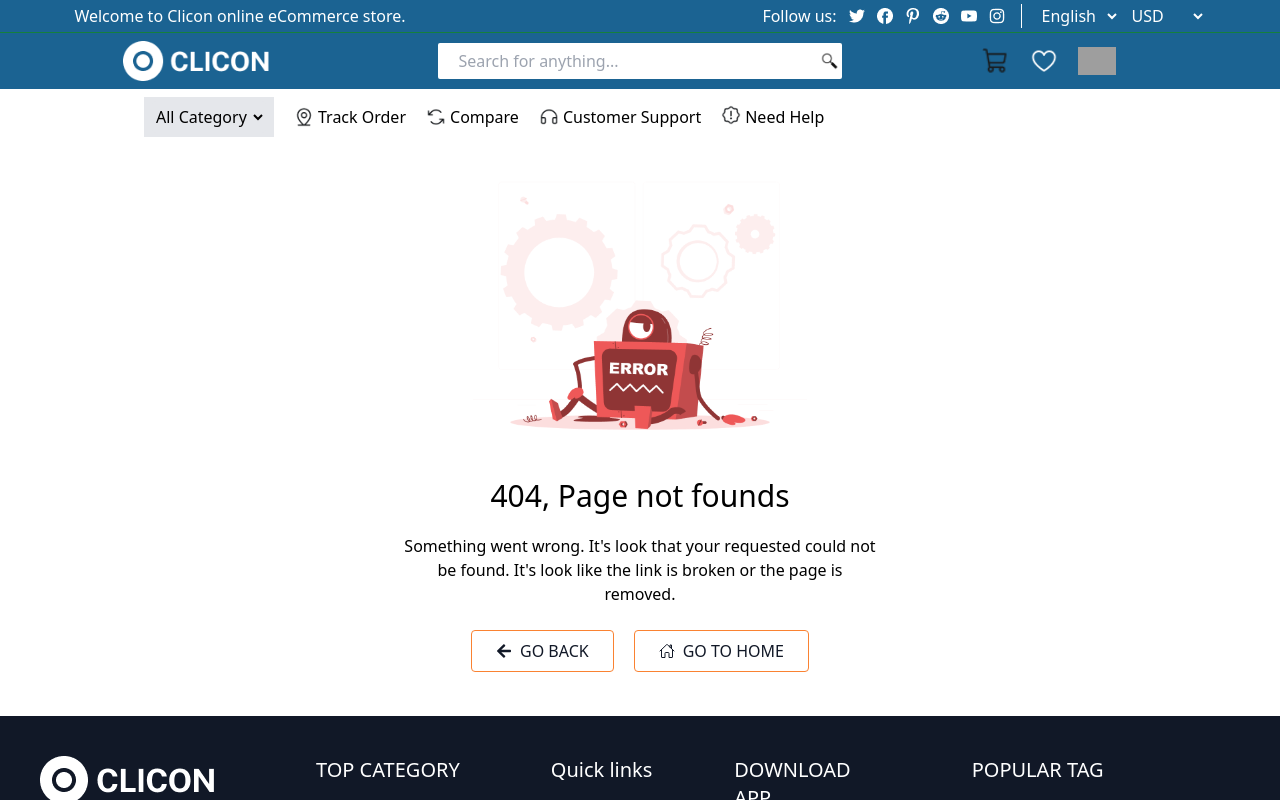
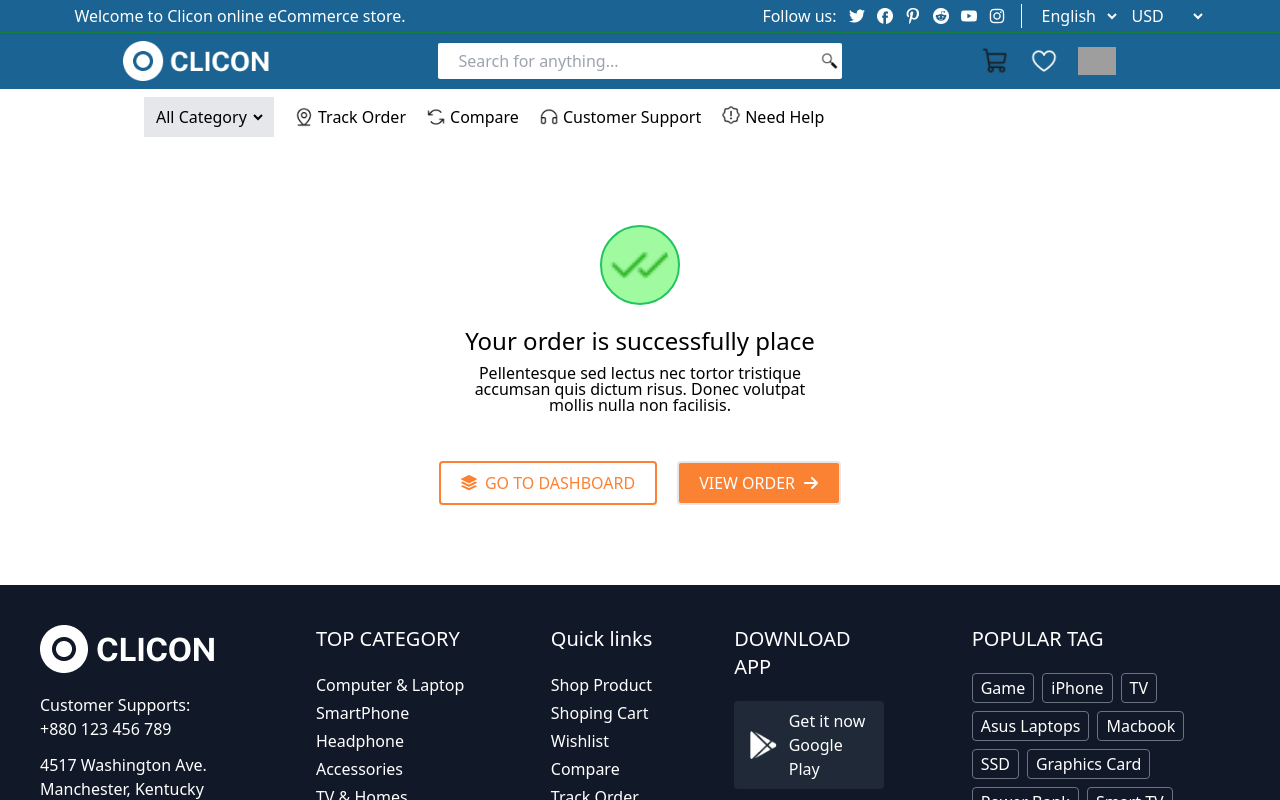
Before and after one commit to jim2107054/CLICON, a React (Vite) app in the folder frontend/: page /check-out-success in a window 1280 px wide. Shown: the top 800 px of the page. Built offline with nearby package versions, Linux system fonts and the light colour scheme; grey boxes are pictures that could not be loaded.

Commit message:
check out success page done

```diff
--- a/frontend/src/App.jsx
+++ b/frontend/src/App.jsx
@@ -1,60 +1,62 @@
-import { Route, Routes } from 'react-router-dom';
-import Footer from './components/Footer';
-import FirstNavbar from './components/navbars/FirstNavbar';
-import SecondNavbar from './components/navbars/SecondNavbar';
-import ThirdNavbar from './components/navbars/ThirdNavbar';
-import SignIn from './pages/SignIn';
-import SignUp from './pages/SignUp';
-import ForgetPassword from './pages/ForgetPassword';
-import ResetPassword from './pages/ResetPassword';
-import VerifyEmail from './pages/VerifyEmail';
-import FAQS from './pages/FAQS';
-import AboutUs from './pages/AboutUs';
-import CustomerSupport from './pages/CustomerSupport';
-import BlogList from './pages/BlogList';
-import BlogDetails from './pages/BlogDetails';
-import ErrorPageNotFound from './pages/ErrorPageNotFound';
-import ShopPage from './pages/ShopPage';
-import ProductDetails from './pages/ProductDetails';
-import TrackOrder from './pages/TrackOrder';
-import TrackOrderDetails from './pages/TrackOrderDetails';
-import ShopingCard from './pages/ShopingCard';
-import WishList from './pages/WishList';
-import CheckOut from './pages/CheckOut';
+import { Route, Routes } from "react-router-dom";
+import Footer from "./components/Footer";
+import FirstNavbar from "./components/navbars/FirstNavbar";
+import SecondNavbar from "./components/navbars/SecondNavbar";
+import ThirdNavbar from "./components/navbars/ThirdNavbar";
+import SignIn from "./pages/SignIn";
+import SignUp from "./pages/SignUp";
+import ForgetPassword from "./pages/ForgetPassword";
+import ResetPassword from "./pages/ResetPassword";
+import VerifyEmail from "./pages/VerifyEmail";
+import FAQS from "./pages/FAQS";
+import AboutUs from "./pages/AboutUs";
+import CustomerSupport from "./pages/CustomerSupport";
+import BlogList from "./pages/BlogList";
+import BlogDetails from "./pages/BlogDetails";
+import ErrorPageNotFound from "./pages/ErrorPageNotFound";
+import ShopPage from "./pages/ShopPage";
+import ProductDetails from "./pages/ProductDetails";
+import TrackOrder from "./pages/TrackOrder";
+import TrackOrderDetails from "./pages/TrackOrderDetails";
+import ShopingCard from "./pages/ShopingCard";
+import WishList from "./pages/WishList";
+import CheckOut from "./pages/CheckOut";
+import CheckOutSuccess from "./pages/CheckOutSuccess";
 
 const App = () => {
   return (
-    <div className=''>
+    <div className="">
       <FirstNavbar />
       <hr className="border-0 border-t border-green-700 m-0" />
       <SecondNavbar />
-      <ThirdNavbar/>
+      <ThirdNavbar />
       <Routes>
-        <Route path='/' element={<SignIn/>} />
-        <Route path='/login' element={<SignIn/>} />
-        <Route path='/signup' element={<SignUp/>} />
-        <Route path='/password' element={<ForgetPassword/>} />
-        <Route path='/reset-password' element={<ResetPassword/>} />
-        <Route path='/verify-email' element={<VerifyEmail/>} />
-        <Route path='/faqs' element={<FAQS/>} />
-        <Route path='/about-us' element={<AboutUs/>} />
-        <Route path='/customer-support' element={<CustomerSupport/>} />
-        <Route path='/blogs' element={<BlogList/>} />
-        <Route path='/blog-details' element={<BlogDetails/>} />
-        <Route path='/track-order' element={<TrackOrder/>} />
-        <Route path='/track-order-details' element={<TrackOrderDetails/>} />
-        <Route path='/shoping-card' element={<ShopingCard/>} />
-        <Route path='/wish-list' element={<WishList/>} />
-        <Route path='/check-out' element={<CheckOut/>} />
+        <Route path="/" element={<SignIn />} />
+        <Route path="/login" element={<SignIn />} />
+        <Route path="/signup" element={<SignUp />} />
+        <Route path="/password" element={<ForgetPassword />} />
+        <Route path="/reset-password" element={<ResetPassword />} />
+        <Route path="/verify-email" element={<VerifyEmail />} />
+        <Route path="/faqs" element={<FAQS />} />
+        <Route path="/about-us" element={<AboutUs />} />
+        <Route path="/customer-support" element={<CustomerSupport />} />
+        <Route path="/blogs" element={<BlogList />} />
+        <Route path="/blog-details" element={<BlogDetails />} />
+        <Route path="/track-order" element={<TrackOrder />} />
+        <Route path="/track-order-details" element={<TrackOrderDetails />} />
+        <Route path="/shoping-card" element={<ShopingCard />} />
+        <Route path="/wish-list" element={<WishList />} />
+        <Route path="/check-out" element={<CheckOut />} />
+        <Route path="/check-out-success" element={<CheckOutSuccess />} />
         {/* Add more routes as needed */}
-        <Route path='/shop' element={<ShopPage/>} />
-        <Route path='/shop/:productId' element={<ProductDetails/>} />
-         {/* Catch-all route for unmatched paths */}
-         <Route path='*' element={<ErrorPageNotFound/>}/>
+        <Route path="/shop" element={<ShopPage />} />
+        <Route path="/shop/:productId" element={<ProductDetails />} />
+        {/* Catch-all route for unmatched paths */}
+        <Route path="*" element={<ErrorPageNotFound />} />
       </Routes>
-      <Footer/>
+      <Footer />
     </div>
-  )
-}
+  );
+};
 
-export default App
+export default App;
--- /dev/null
+++ b/frontend/src/pages/CheckOutSuccess.jsx
@@ -0,0 +1,50 @@
+import React from "react";
+import { assets } from "../assets/assets";
+import { FaArrowRight } from "react-icons/fa6";
+import { BsStack } from "react-icons/bs";
+
+const CheckOutSuccess = () => {
+  return (
+    <div>
+      <div className="flex flex-col items-center justify-center lg:flex-row gap-5 px-10 lg:px-36 py-20">
+        <div className="flex flex-col w-full gap-5 lg:w-1/2 items-center ">
+          {/*------------image div-------------*/}
+          <div>
+            <img
+              className="h-20 w-20 rounded-full bg-[#67f7679f] p-2 border-2 border-green-500"
+              src={assets.checks}
+              alt=""
+            />
+          </div>
+          {/*------------text div-------------*/}
+          <div className="text-center">
+            <p className="text-2xl font-medium">
+              Your order is successfully place
+            </p>
+            <p className="px-20 font-light leading-none my-2">
+              Pellentesque sed lectus nec tortor tristique accumsan quis dictum
+              risus. Donec volutpat mollis nulla non facilisis.
+            </p>
+          </div>
+          {/*------------button div-------------*/}
+          <div className="flex gap-5 mt-5">
+            <button className="border-2 border-btnColor flex gap-2 items-center hover:scale-105 duration-300 transition-all rounded font-medium px-5 py-2 text-btnColor">
+              <span>
+                <BsStack />
+              </span>{" "}
+              GO TO DASHBOARD
+            </button>
+            <button className="border-2 bg-btnColor flex gap-2 items-center hover:scale-105 duration-300 transition-all rounded font-medium px-5 py-2 text-white">
+              VIEW ORDER{" "}
+              <span>
+                <FaArrowRight />
+              </span>
+            </button>
+          </div>
+        </div>
+      </div>
+    </div>
+  );
+};
+
+export default CheckOutSuccess;
```
